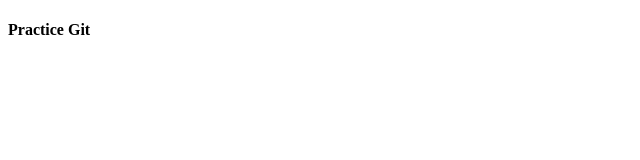
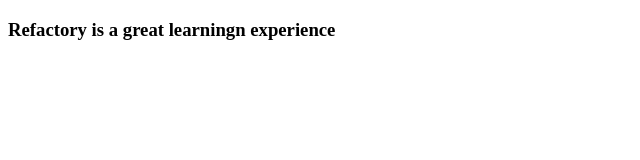
Before and after one commit to tusimegod123/Catalyst04, a plain HTML site: page ashe.html in a window 1280 px wide. Shown: the whole page, without its empty margins (0-640 px from the left). Drawn offline with Linux system fonts and the light colour scheme.

```diff
--- a/ashe.html
+++ b/ashe.html
@@ -6,6 +6,6 @@
     <title>Document</title>
 </head>
 <body>
-    <h4>Practice Git</h4>
+    <h3>Refactory is a great learningn experience</h3>
 </body>
 </html>
```
